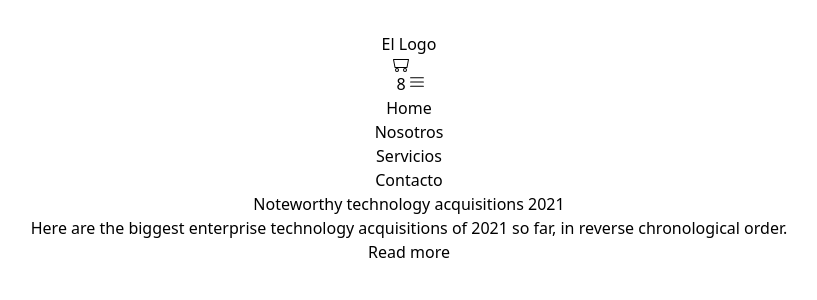
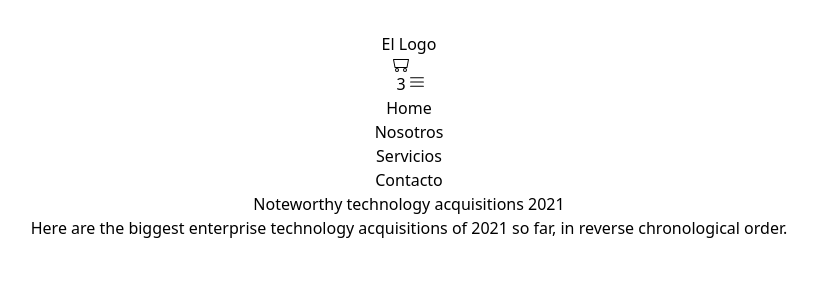
Before and after one commit to Luckmdq/Pf-Martinez-React, a React (Vite) app: page / in a window 1280 px wide. Shown: the top 300 px of the page, without its empty margins (231-1048 px from the left). Built offline with nearby package versions, Linux system fonts and the light colour scheme.

Commit message:
mod cart button

```diff
--- a/src/App.jsx
+++ b/src/App.jsx
@@ -16,9 +16,9 @@ function App() {
           <h5 class="mb-2 text-2xl font-bold tracking-tight text-gray-900 dark:text-white">Noteworthy technology acquisitions 2021</h5>
         </a>
         <p class="mb-3 font-normal text-gray-700 dark:text-gray-400">Here are the biggest enterprise technology acquisitions of 2021 so far, in reverse chronological order.</p>
-        <a href="#" class="inline-flex items-center px-3 py-2 text-sm font-medium text-center text-white bg-blue-700 rounded-lg hover:bg-blue-800 focus:ring-4 focus:outline-none focus:ring-blue-300 dark:bg-blue-600 dark:hover:bg-blue-700 dark:focus:ring-blue-800">
-          Read more
-        </a>
+        <button>
+
+        </button>
       </div>
     </>
   )
--- a/src/components/NavBar.jsx
+++ b/src/components/NavBar.jsx
@@ -8,18 +8,23 @@ function NavBar() {
 		setTriger(!triger)
 	}
 	return (
-		<>
 		<nav className="bg-gray-900 fixed w-100 z-20 top-0 left-0 right-0 border-b border-gray-600">
 			<div className="max-w flex flex-wrap items-center justify-between mx-auto p-4">
 				<a href="https://flowbite.com/" class="flex items-center">
 					<span className="self-center text-2xl font-semibold whitespace-nowrap text-white">El Logo</span>
 				</a>
-					<div className="flex md:order-2">
+				<div className="flex md:order-2 gap-3">
 
-						<button type="button" className="text-white focus:ring-4 focus:outline-nonefont-medium rounded-lg text-sm px-4 py-2 text-center mr-3 md:mr-0 bg-blue-600 hover:bg-blue-700 focus:ring-blue-800">
+					<button type="button" class="inline-flex items-center px-5 py-2.5 text-sm font-medium text-center text-white bg-blue-700 rounded-lg hover:bg-blue-800 focus:ring-4 focus:outline-none focus:ring-blue-300 dark:bg-blue-600 dark:hover:bg-blue-700 dark:focus:ring-blue-800">
 						<BsMinecart />
-							<p>8</p>
+
+						<span class="inline-flex items-center justify-center w-4 h-4 ml-2 text-xs font-semibold text-blue-800 bg-blue-200 rounded-full">
+							3
+						</span>
 					</button>
+
+
+
 					<button className="inline-flex items-center p-2 w-10 h-10 justify-center text-sm text-gray-500 rounded-lg md:hidden hover:bg-gray-100 focus:outline-none focus:ring-2 focus:ring-gray-200 dark:text-gray-400 dark:hover:bg-gray-700 dark:focus:ring-gray-600" onClick={toggle}>
 						<RxHamburgerMenu />
 					</button>
@@ -43,8 +48,6 @@ function NavBar() {
 				</div>
 			</div>
 		</nav>
-		</>
-
 	)
 }
 
```
Lines whose indentation alone changed are shown as unchanged.
